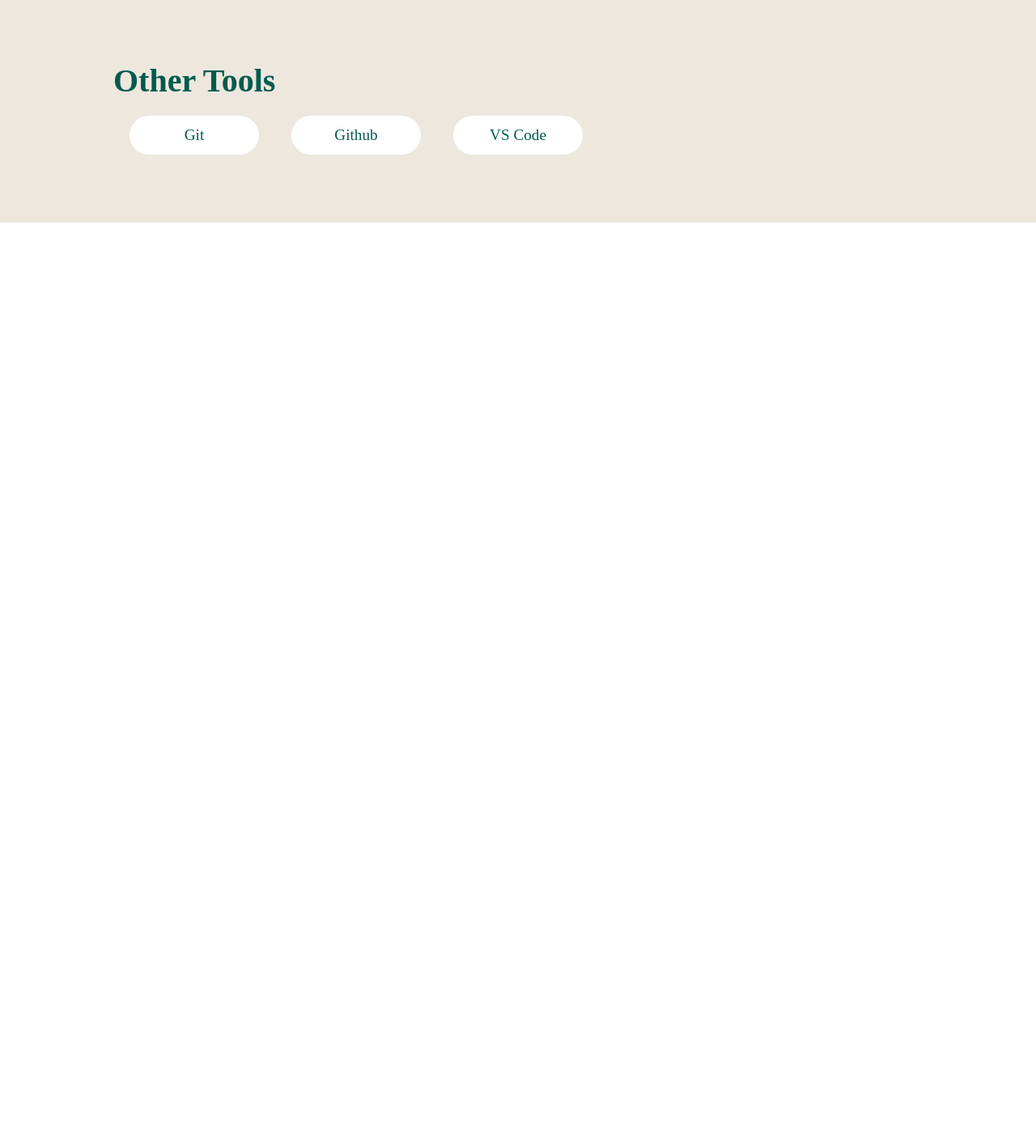
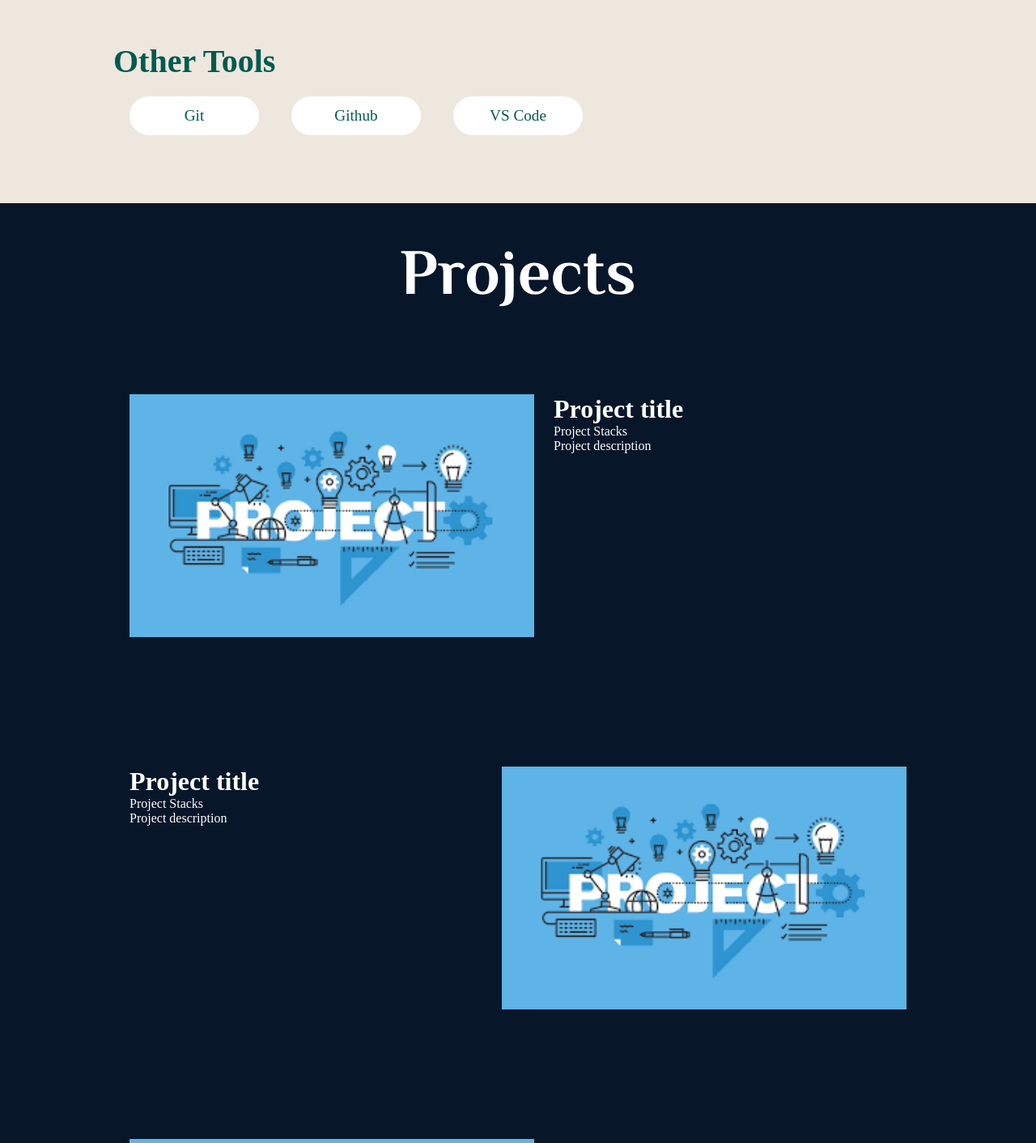
Before and after one commit to Kaustuv-Karki/portfolio-website, a React (Vite) app: page / in a window 1280 px wide. Shown: the part 1330-2742 px from the top of the page at 81% size. Before the commit the page ends 1605 px from the top, so only its background shows below. Built offline with nearby package versions, Linux system fonts and the light colour scheme.

Commit message:
basic projects and footer page

```diff
--- /dev/null
+++ b/src/components/Footer/Footer.jsx
@@ -0,0 +1,12 @@
+import React from 'react'
+import './styles.css'
+
+const Footer = () => {
+  return (
+    <div className='footer-container'>
+        <h1 className='email'>karkikaustuv@gmail.com</h1>
+    </div>
+  )
+}
+
+export default Footer
--- /dev/null
+++ b/src/components/Footer/styles.css
@@ -0,0 +1,16 @@
+.footer-container {
+    background-color: #071629;
+    display: flex;
+    align-items: center;
+    justify-content: center;
+    border-top: 1px solid white;
+}
+
+.email {
+    color: white;
+    font-size: 3rem;
+    font-family: "Paytone One";
+    text-decoration: underline;
+    cursor: pointer;
+    padding: 5rem;
+}
--- a/src/components/MainPage/Mainpage.jsx
+++ b/src/components/MainPage/Mainpage.jsx
@@ -1,11 +1,14 @@
-import React from 'react'
 import Skills from '../Skills/skills'
 import './styles.css'
+import ProjectPage from '../ProjectPage/ProjectPage'
+import Footer from '../Footer/Footer'
 
 const Mainpage = () => {
   return (
     <div className='mainpage-container'>
         <Skills/>
+        <ProjectPage/>
+        <Footer/>
     </div>
   )
 }
--- /dev/null
+++ b/src/components/ProjectPage/ProjectPage.jsx
@@ -0,0 +1,56 @@
+import './styles.css'
+import Project1 from '../../assets/project-images/project-1.png'
+
+const ProjectPage = () => {
+  return (
+    <div className='main-project'>
+        <h1 className='main-title'>Projects</h1>
+        <div className="centered">
+        <div className='project-container'>
+            <div className='project-odd'>
+                <img src={Project1}/>
+                <div className='odd-text'>
+                    <h1>Project title</h1>
+                    <div>
+                        Project Stacks
+                    </div>
+                    <p>Project description</p>
+                </div>
+            </div>
+            <div className='project-even'>
+                <div>
+                    <h1>Project title</h1>
+                    <div>
+                        Project Stacks
+                    </div>
+                    <p>Project description</p>
+                </div>
+                <img src={Project1}/>
+            </div>
+            <div className='project-odd'>
+                <img src={Project1}/>
+                <div className='odd-text'>
+                    <h1>Project title</h1>
+                    <div>
+                        Project Stacks
+                    </div>
+                    <p>Project description</p>
+                </div>
+            </div>
+            <div className='project-even'>
+                <div>
+                    <h1>Project title</h1>
+                    <div>
+                        Project Stacks
+                    </div>
+                    <p>Project description</p>
+                </div>
+                <img src={Project1}/>
+            </div>
+        </div>
+        </div>
+    </div>
+  )
+}
+
+export default ProjectPage
--- /dev/null
+++ b/src/components/ProjectPage/styles.css
@@ -0,0 +1,53 @@
+.main-project {
+    background-color: #071629;
+    height: fit-content;
+}
+
+
+.main-title {
+    font-family: 'El Messiri', sans-serif;
+    color: white;
+    font-size: 5rem;
+    text-align: center;
+    padding-top: 30px;
+    margin-bottom: 5rem;
+}
+
+.centered {
+    display: flex;
+    align-items: center;
+    justify-content: center;
+}
+
+.project-container {
+    display: flex;
+    flex-direction: column;
+    align-items: center;
+    justify-content: center;
+    width: 80vw;
+}
+
+.project-odd {
+    width: 60rem;
+    display: flex;
+    color: white;
+    justify-content: flex-start;
+    margin-bottom: 10rem;
+}
+
+.odd-text {
+    margin-left: 1.5rem;
+}
+
+img {
+    height: 300px;
+
+}
+
+.project-even {
+    width: 60rem;
+    display: flex;
+    color: white;
+    justify-content: space-between;
+    margin-bottom: 10rem;
+}
--- a/src/components/Skills/styles.css
+++ b/src/components/Skills/styles.css
@@ -17,7 +17,7 @@
     padding-top: 3rem;
     font-family: "El Messiri", "sans-serif";
     font-weight: 700;
-    font-size: 6rem;
+    font-size: 5rem;
     color: #025A4E;
 }
 
```
Also changed, not shown: src/assets/project-images/project-1.png (added), src/assets/project-images/project-2.png (added).
